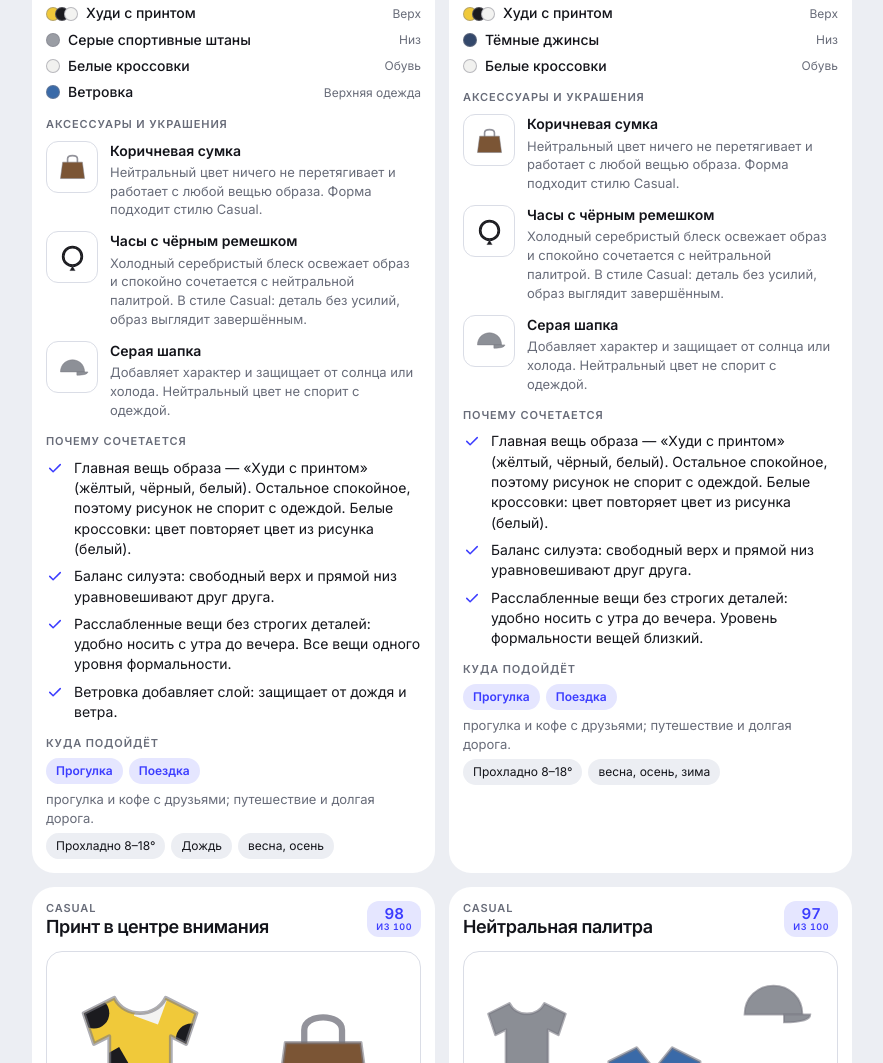
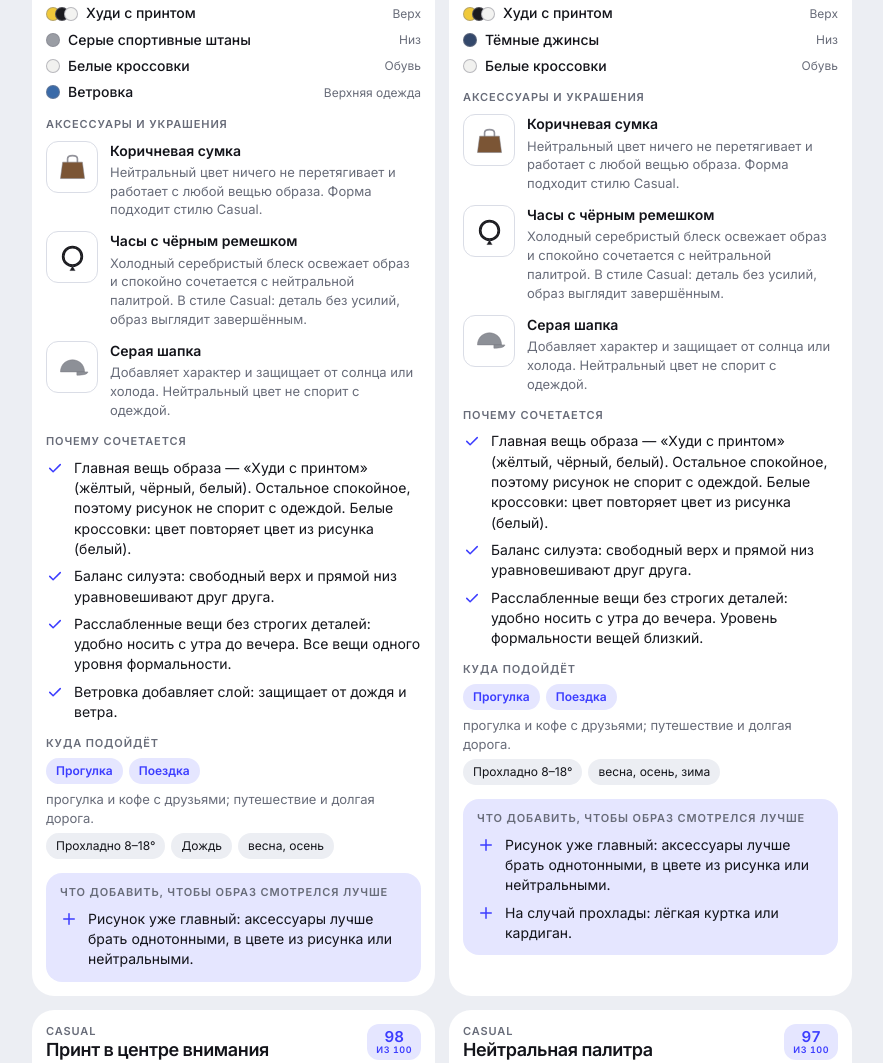
Before and after one commit to goigoera-art/stylist, a plain HTML site: page index.html in a window 1280 px wide. Shown: the part 1420-2483 px from the top of the page, without its empty margins (198-1081 px from the left). Drawn offline with nearby package versions, Linux system fonts and the light colour scheme.

Commit message:
Add improvement tips under each look

```diff
--- a/index.html
+++ b/index.html
@@ -105,6 +105,8 @@ select,.fld{background:var(--bg);border:1px solid var(--line);border-radius:10px
 .slot{position:absolute;display:grid;place-items:center}
 .slot img{max-width:100%;max-height:100%;object-fit:contain;mix-blend-mode:multiply;display:block}
 .slot svg{width:100%;height:100%}
+.better{background:var(--soft);border-radius:16px;padding:12px 14px}
+.better .why li svg{color:var(--accent)}
 .acclist{list-style:none;margin:0;padding:0;display:flex;flex-direction:column;gap:12px}
 .acclist li{display:grid;grid-template-columns:52px minmax(0,1fr);gap:12px;align-items:start;font-size:14px}
 .acclist .thumb{background:#fff;border:1px solid var(--line)}
@@ -681,6 +683,43 @@ function accBlock(l,accs){
   if(!accs.length)return `<div class="small">Аксессуаров к этому образу пока нет. Добавьте сумку или украшения: они завершают образ.</div>`;
   return `<div><div class="label" style="margin-bottom:8px">Аксессуары и украшения</div><ul class="acclist">${accs.map(a=>`<li>${thumb(a)}<div><b>${esc(a.name)}</b><p>${esc(accWhy(l,a))}</p></div></li>`).join('')}</ul></div>`;
 }
+function improveTips(l,accs){
+  const st=l.style,has=s=>accs.some(a=>subOf(a)===s),out=[];
+  const warm=l.colors.some(c=>['beige','brown','yellow','orange','olive','khaki','red','burgundy'].includes(c));
+  const metal=warm?'золотистого':'серебристого';
+  const cold=l.seasons.includes(2)||l.seasons.includes(3);
+  const shoeC=l.shoes?CK[l.shoes.color].ru:null;
+  if(!has('bag')){
+    const kind={business:'структурная сумка строгой формы',evening:'небольшая сумка или клатч',streetwear:'рюкзак или сумка через плечо',sporty:'рюкзак или поясная сумка'}[st]||'сумка-шопер или сумка средней формы';
+    out.push(`Сумка: ${kind}${shoeC?`, лучше цвета обуви (${shoeC})`:', лучше нейтрального цвета'}. Она завершит образ и свяжет цвета.`);
+  }
+  if(!has('jewelry')){
+    const kind={minimal:'тонкая цепочка или маленькие серьги',evening:'выразительные серьги или браслет',business:'часы или небольшие серьги-гвоздики',streetwear:'массивная цепь или кольца',sporty:'спортивные часы'}[st]||'тонкий браслет или серьги';
+    out.push(`Украшения: ${kind} ${metal} металла. ${warm?'Тёплый металл поддержит тёплые оттенки образа.':'Холодный металл освежит нейтральную палитру.'}`);
+  }
+  const extra=accs.some(a=>['scarf','hat','belt','glasses'].includes(subOf(a)));
+  if(!extra){
+    if(st==='business')out.push(`Ремень${shoeC?` цвета обуви (${shoeC})`:''}: подчеркнёт талию и сделает образ аккуратнее.`);
+    else if(cold)out.push(`Шарф или шапка: добавят тепла и цвет рядом с лицом${l.h.type==='neutral'||l.h.type==='mono'?', удобное место для акцента':''}.`);
+    else out.push('Солнечные очки или кепка: быстрый способ добавить характер и защититься от солнца.');
+  }
+  if(l.h.type==='neutral'||l.h.type==='mono'){
+    const fav=S.f.colors[0]?`цвета «${CK[S.f.colors[0]].ru}»`:'яркого цвета, например бордового или зелёного';
+    out.push(`Цветной акцент: один предмет ${fav} (шарф, сумка или украшение) сделает палитру выразительнее.`);
+  }else if(l.h.type==='accent'){
+    out.push(`Повторите цвет акцента (${CK[l.h.acc[0]].ru}) в маленькой детали: сумка, шарф или серьги. Так акцент не будет случайным.`);
+  }else if(l.h.type==='print'){
+    out.push('Рисунок уже главный: аксессуары лучше брать однотонными, в цвете из рисунка или нейтральными.');
+  }
+  if(!l.outer&&(l.seasons.includes(0)||l.seasons.includes(2))){
+    out.push(`На случай прохлады: ${st==='business'?'пиджак или лёгкий плащ':'лёгкая куртка или кардиган'}.`);
+  }
+  return out.slice(0,5);
+}
+function improveBlock(l,accs){
+  const t=improveTips(l,accs);if(!t.length)return '';
+  return `<div class="better"><div class="label" style="margin-bottom:8px">Что добавить, чтобы образ смотрелся лучше</div><ul class="why">${t.map(x=>`<li><svg viewBox="0 0 24 24" fill="none" stroke="currentColor" stroke-width="2" stroke-linecap="round"><path d="M12 5v14M5 12h14"/></svg><span>${esc(x)}</span></li>`).join('')}</ul></div>`;
+}
 function lookCard(l){
   const st=l.style,accs=pickAccs(l);const items=l.items;
   const reasons=[];
@@ -700,7 +739,8 @@ function lookCard(l){
      <div class="pillrow">${l.occ.length?l.occ.map(k=>`<span class="pill o">${esc(OCC[k].n)}</span>`).join(''):'<span class="pill o">На каждый день</span>'}</div>
      <div class="small">${l.occ.length?esc(l.occ.slice(0,3).map(k=>OCC[k].t).join('; ')):'Любой повседневный выход.'}.</div>
      <div class="pillrow">${l.weather.map(k=>`<span class="pill">${WEATHER[k]}</span>`).join('')}${l.rainOk?'<span class="pill">Дождь</span>':''}<span class="pill">${esc(seasonTxt)}</span></div>
-   </div></article>`;
+   </div>
+   ${improveBlock(l,accs)}</article>`;
 }
 
 /* ===================== редактор вещи ===================== */
```
